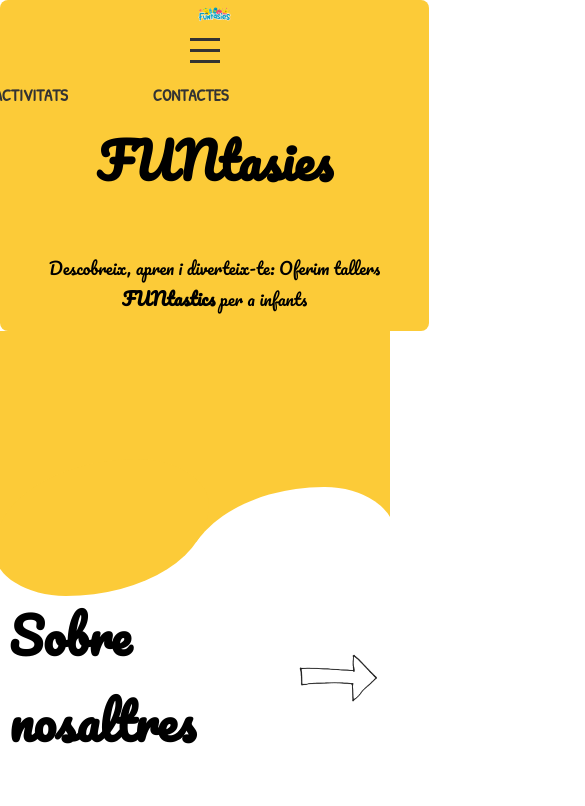
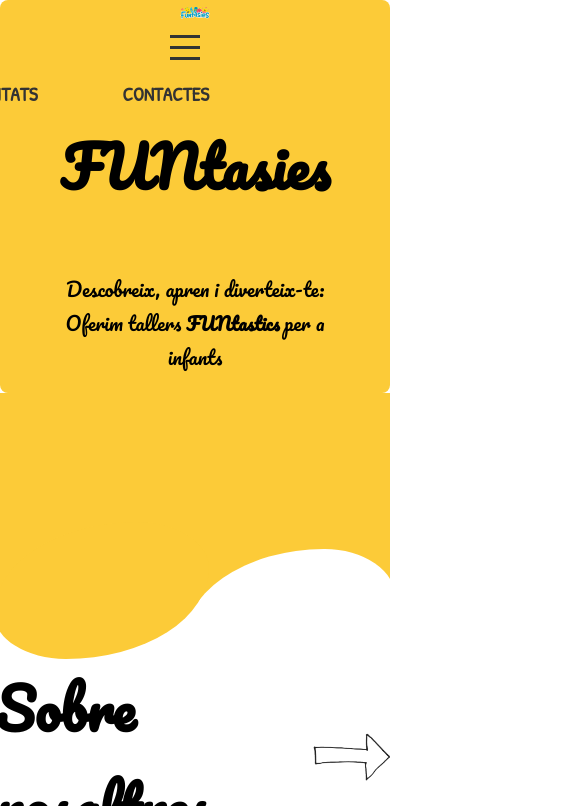
Before and after one commit to elramas/web, a plain HTML site: page index.html in a window 390 px wide. Both pictures are taken after a click on the element 204 px from the left and 50 px from the top of the page. Shown: the top 806 px of the page, 585 px wide, since content can reach past the window. Drawn offline with Linux system fonts and the light colour scheme.

Commit message:
Cambios media y bar

```diff
--- a/estilos.css
+++ b/estilos.css
@@ -860,66 +860,42 @@ ul {
 .form .close {
     display: none;
 }
-@media only screen and (max-width: 600px) {
-    .body{
-        overflow-x: hidden;
+/* Ajustes para pantallas pequeñas y evitar overflow */
+@media only screen and (max-width: 700px) {
+    body {
+        overflow-x: hidden; /* Asegúrate de que no haya scroll horizontal */
+        width: 100%; /* Asegúrate de que el body ocupe el 100% */
     }
+
     .start, .inici, .secciones, .queoferim {
         background-image: none;
-        background-size: 600px auto; /* Aumenta el tamaño de la imagen en pantallas pequeñas */
-        padding-left: 5%; /* Ajusta el relleno de cada sección */
+        background-size: 100% auto; /* Cambiar el tamaño de las imágenes */
+        padding-left: 5%;
         padding-right: 5%;
-        flex-direction: column; /* Cambia a columna para una mejor adaptación */
+        flex-direction: column;
+        width: 100%; /* Asegúrate de que las secciones ocupen el 100% del ancho */
+        box-sizing: border-box; /* Incluir padding y border en el ancho total */
     }
 
     .menu-toggle {
-        display: flex; /* Mostrar menú hamburguesa en pantallas pequeñas */
-        margin-right: 20px; /* Margen a la derecha para separación */
+        display: flex; /* Mostrar el menú hamburguesa */
+        margin-right: 20px;
+        cursor: pointer; /* Cambia el cursor al pasar sobre el icono */
     }
 
     .nav-list {
         display: none; /* Ocultar menú por defecto */
-        flex-direction: column; /* Pila verticalmente cuando está visible */
+        flex-direction: column;
         width: 100%;
-        position: absolute; /* Colocar fuera del flujo normal */
-        top: 50px; /* Ajustable según la altura del encabezado */
+        position: absolute;
+        top: 50px;
         left: 0;
-        background-color: #fccb38; /* Color de fondo */
-        z-index: 1; /* Asegúrate de que esté por encima */
+        background-color: #fccb38;
+        z-index: 1;
     }
 
+    /* Estilo para mostrar el menú al hacer clic */
     .nav-list.active {
-        display: flex; /* Mostrar menú cuando está activo */
+        display: flex; /* Mostrar el menú cuando esté activo */
     }
-
-    .cajas {
-        flex-direction: column; /* Asegúrate de que las cajas se coloquen en columnas */
-        gap: 5px; /* Reduce el espacio entre las cajas */
-    }
-
-    .carts {
-        display: flex; /* Cambia a flex para la versión general */
-        flex-direction: column; /* Cambia a columna en pantallas pequeñas */
-    }
-
-    .box {
-        display: flex; /* Cambia a flex para la versión general */
-        flex-direction: column; /* Cambia a columna en pantallas pequeñas */
-    }
-
-    .contact-info {
-        font-size: 14px; /* Reduce el tamaño de la fuente para legibilidad en pantallas pequeñas */
-    }
-
-    .inf {
-        font-size: 24px; /* Asegúrate de que el texto no sobrecargue el espacio */
-    }
-
-    /* Ajuste del tamaño de la fuente general */
-    body {
-        font-size: 14px;
-        overflow: hidden; /* Tamaño de fuente más pequeño para pantallas móviles */
-    }
-
-    /* Otros estilos que necesiten ajustes */
 }
--- a/index.html
+++ b/index.html
@@ -117,9 +117,8 @@
             </div>
         </div>
         <!-- Div pie de pagina -->
-
+        <script src="script.js"></script>
     </body>
-    <script src="script.js"></script>
     <section class="spikes"></section>
     <footer>
         <div class="final" id="final">
--- /dev/null
+++ b/script.js
@@ -0,0 +1,8 @@
+document.addEventListener('DOMContentLoaded', function() {
+    const menuToggle = document.getElementById('mobile-menu'); // Seleccionar por ID
+    const navList = document.querySelector('.nav-list');
+
+    menuToggle.addEventListener('click', function() {
+        navList.classList.toggle('active'); // Alternar la clase para mostrar/ocultar
+    });
+});
```
Also changed, not shown: js/script.js (+7 -5 lines).
